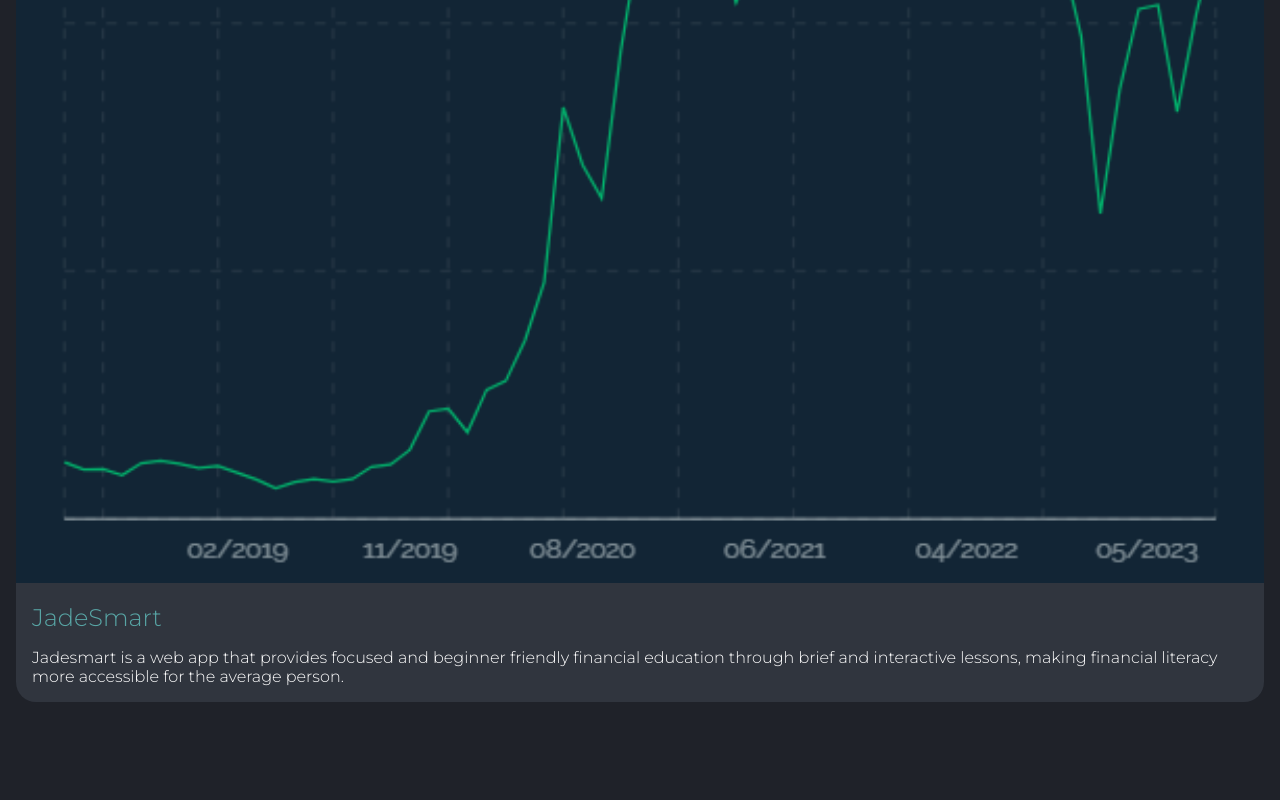
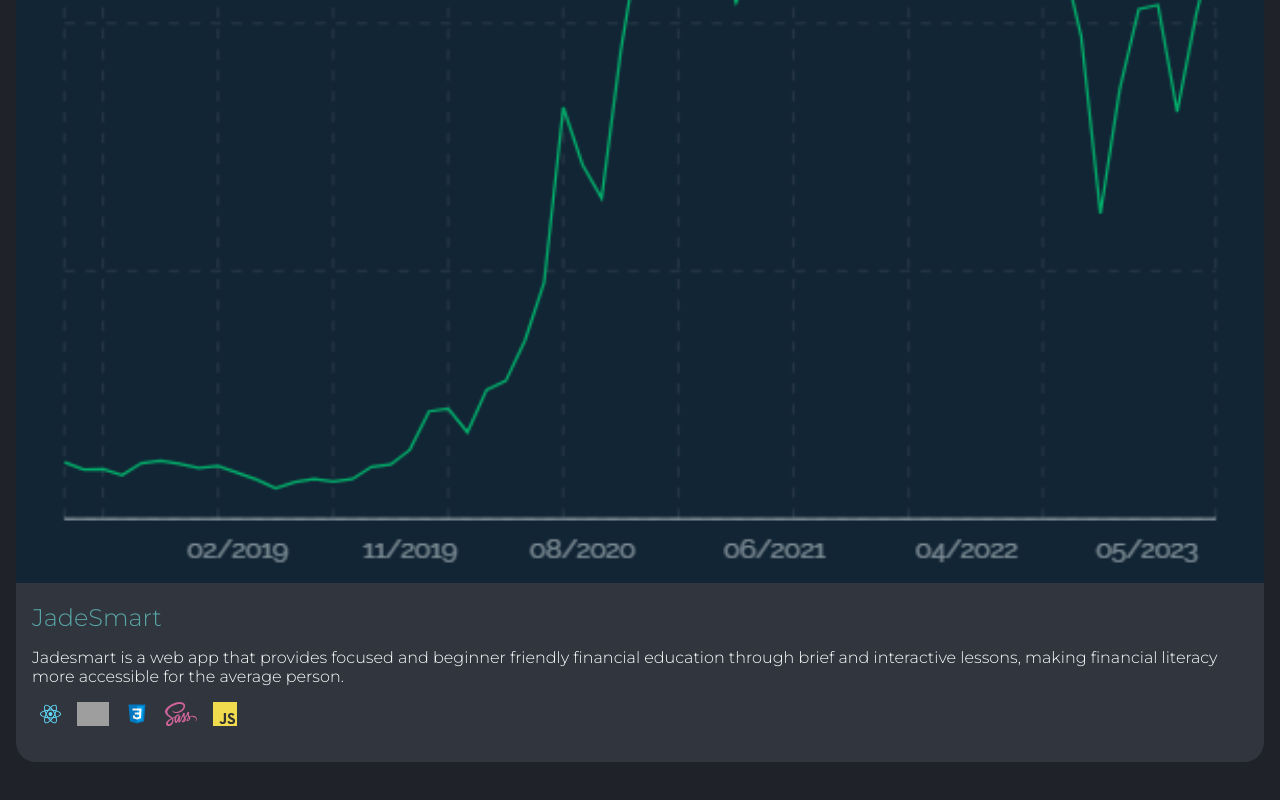
Before and after one commit to Dania-h/daniah, a React (Create React App) app: page / in a window 1280 px wide. Shown: the part 2779-3579 px from the top of the page. Before the commit the page ends 3529 px from the top, so only its background shows below. Built offline with nearby package versions, Linux system fonts and the light colour scheme; grey boxes are pictures that could not be loaded.

Commit message:
Add skills to projects card

```diff
--- a/src/components/Projects/Projects.js
+++ b/src/components/Projects/Projects.js
@@ -1,4 +1,5 @@
 import "./Projects.scss";
+import skills from "../../data/skills";
 import jadesmart from "../../assets/images/Screenshot-jade.png";
 
 function Projects() {
@@ -18,6 +19,17 @@ function Projects() {
             financial education through brief and interactive lessons, making
             financial literacy more accessible for the average person.
           </p>
+          <div>
+            {skills.slice(0, 5).map((skill) => {
+              return (
+                <img
+                  className="projects__card--icons"
+                  src={skill.logo}
+                  alt={skill.text}
+                />
+              );
+            })}
+          </div>
         </div>
       </div>
     </section>
--- a/src/components/Projects/Projects.scss
+++ b/src/components/Projects/Projects.scss
@@ -3,10 +3,12 @@
 .projects {
     margin: 1rem 0;
     padding: 1rem;
+    display: flex;
+    flex-direction: column;
+    align-items: center;
 
     &__header {
         font-weight: 300;
-        text-align: center;
         letter-spacing: .125rem;
     }
 
@@ -14,7 +16,12 @@
         overflow: hidden;
         border-radius: 20px;
         margin: 1rem 0;
+        width: 100%;
         background-color: $gunmetal;
+
+        &--image {
+            width: 100%;
+        }
 
         &--text-box {
             padding: 1rem;
@@ -28,8 +35,9 @@
             }
         }
 
-        &--image {
-            width: 100%;
+        &--icons {
+            height: 1.5rem;
+            margin: 1rem .5rem;
         }
     }
 }
```
